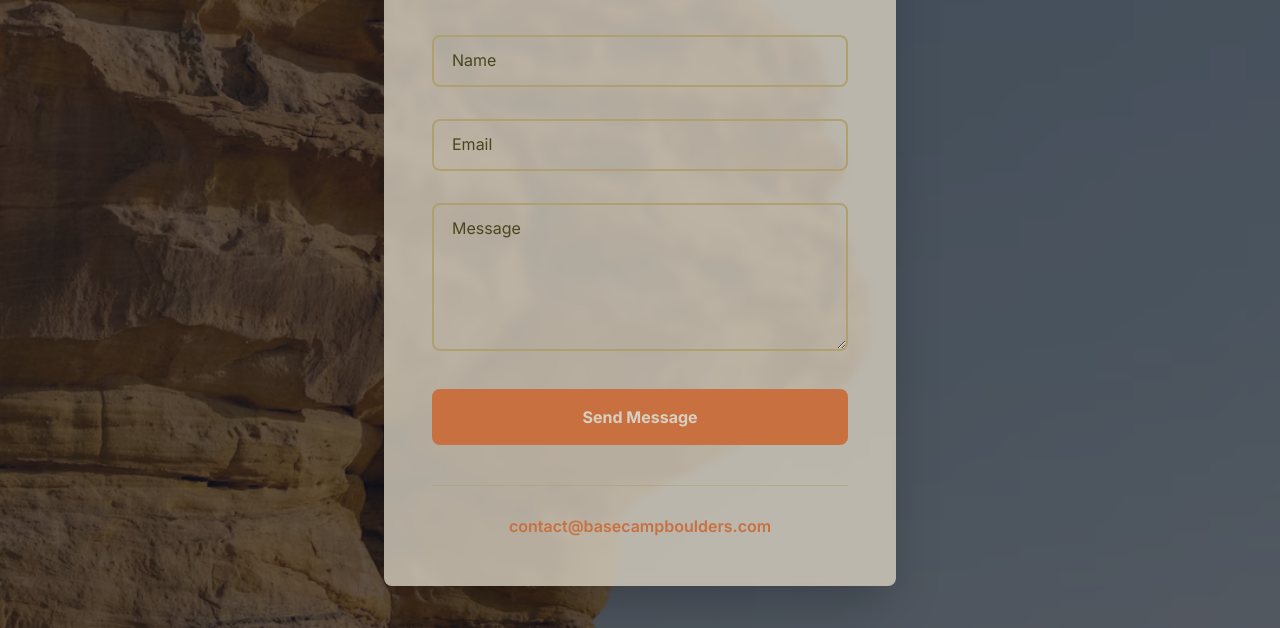
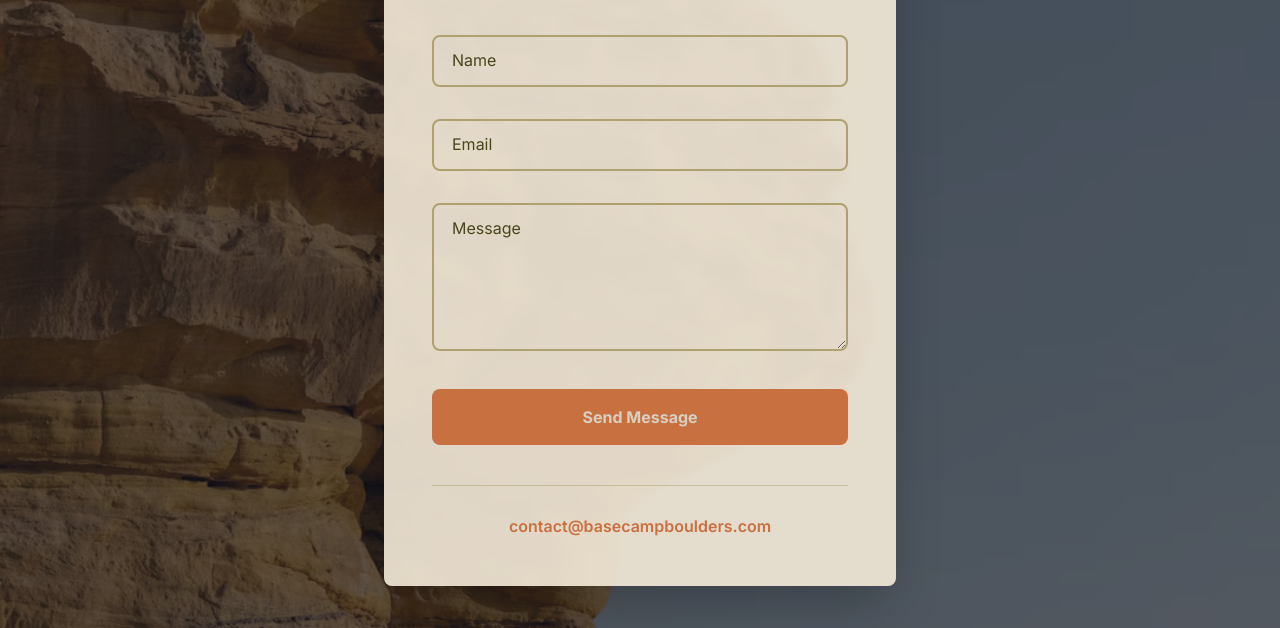
Before and after one commit to basecampboulders/basecampboulders.github.io, a plain HTML site: page index.html in a window 1280 px wide. Shown: the part 172-800 px from the top of the page. Drawn offline with nearby package versions, Linux system fonts and the light colour scheme.

Commit message:
Update index.html
change bg colour form

```diff
--- a/index.html
+++ b/index.html
@@ -61,7 +61,7 @@
 <body class="flex items-center justify-center min-h-screen p-4">
 
     <!-- Main form container with "glassmorphism" effect, sharper corners, and more transparency -->
-    <div class="w-full max-w-lg mx-auto bg-[#D7D0C1]/80 backdrop-blur-sm rounded-lg shadow-2xl p-8 md:p-12">
+    <div class="w-full max-w-lg mx-auto bg-[#f5ecda]/90 backdrop-blur-sm rounded-lg shadow-2xl p-8 md:p-12">
 
         <!-- Header Section -->
         <div class="text-center mb-10">
```
